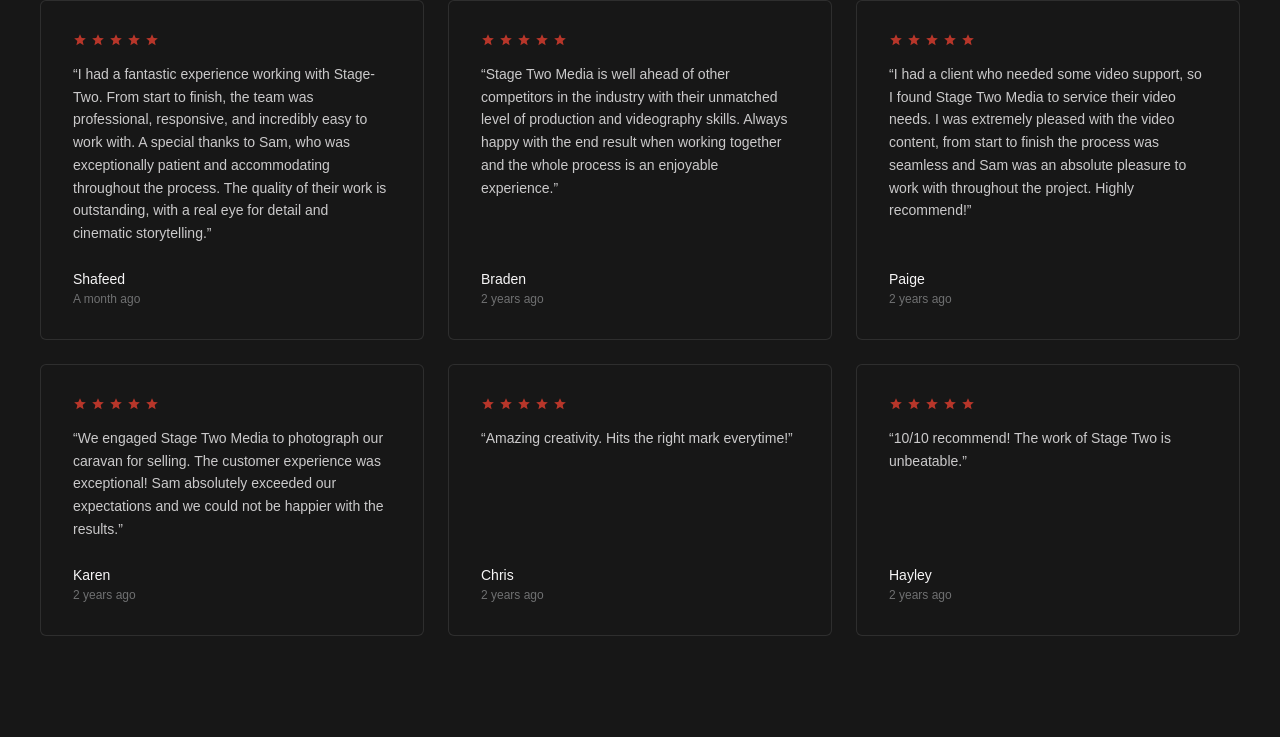
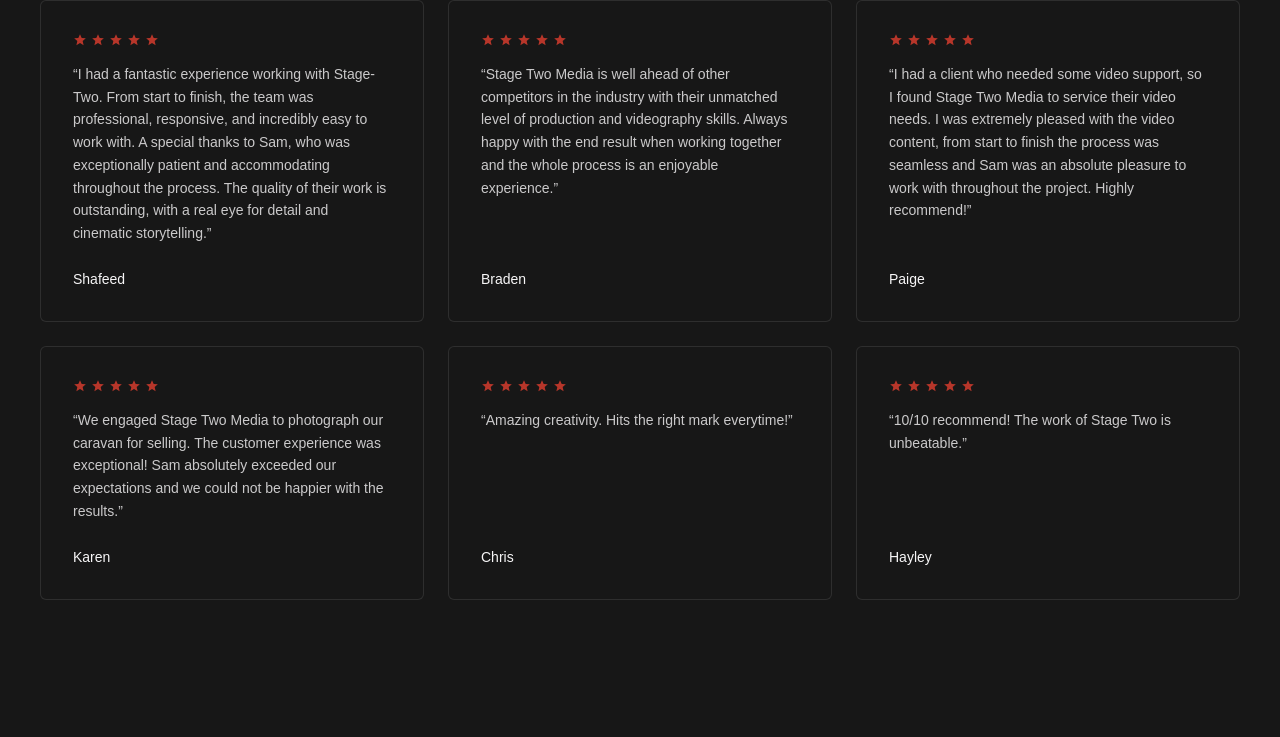
Before and after one commit to samjrmorgan/stage-two-media, a Next.js app: page /about in a window 1280 px wide. Shown: the part 4092-4829 px from the top of the page. Built offline with nearby package versions, Linux system fonts and the light colour scheme; a web font is replaced by a local one.

Commit message:
Remove relative timestamps from Google reviews on About page
Co-Authored-By: Claude Sonnet 5 <noreply@anthropic.com>

```diff
--- a/src/app/about/page.tsx
+++ b/src/app/about/page.tsx
@@ -255,7 +255,6 @@ export default function AboutPage() {
                 </p>
                 <div className="mt-6">
                   <p className="text-offwhite text-sm font-medium">{r.name}</p>
-                  <p className="text-steel text-xs mt-0.5">{r.timeAgo}</p>
                 </div>
               </Reveal>
             ))}
```
